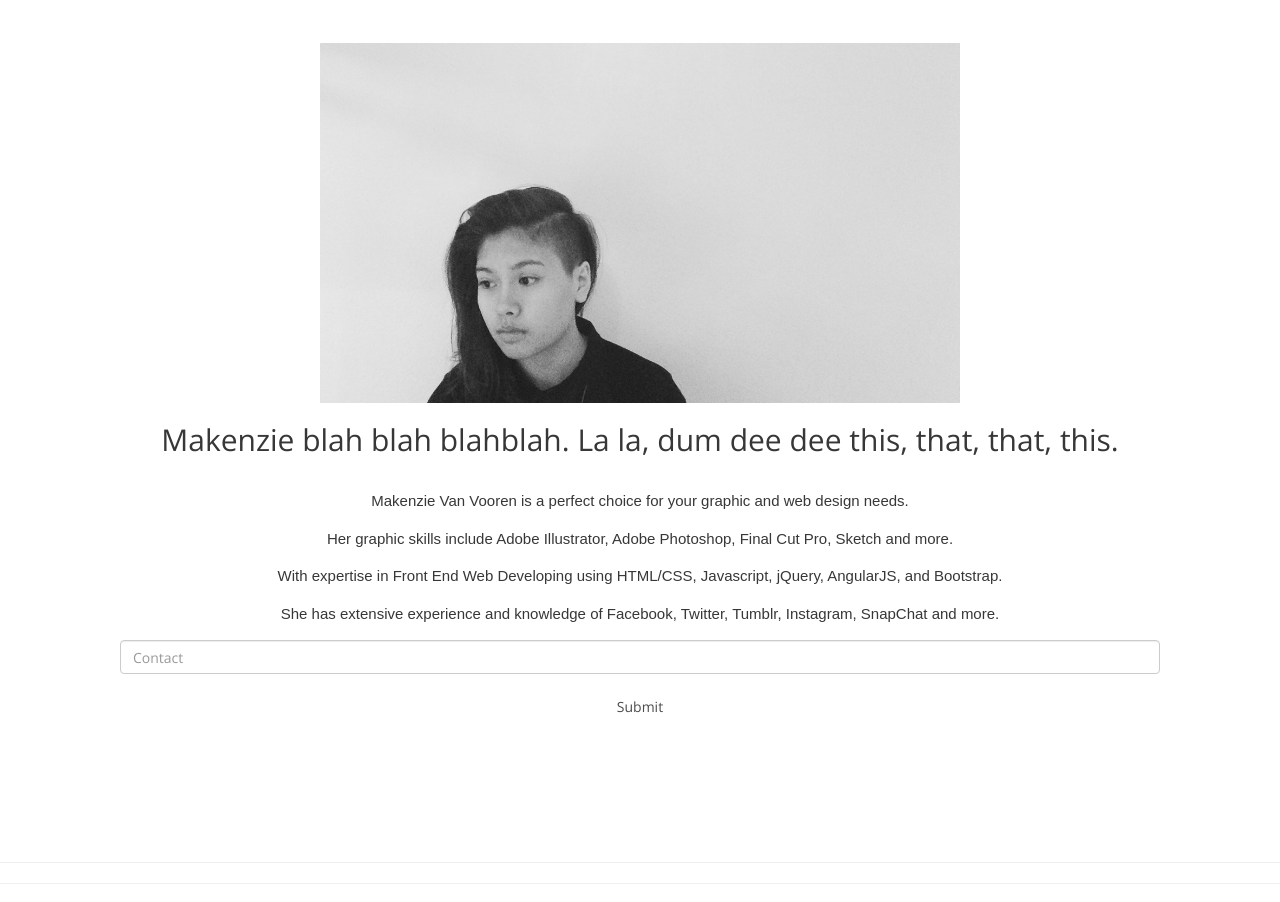
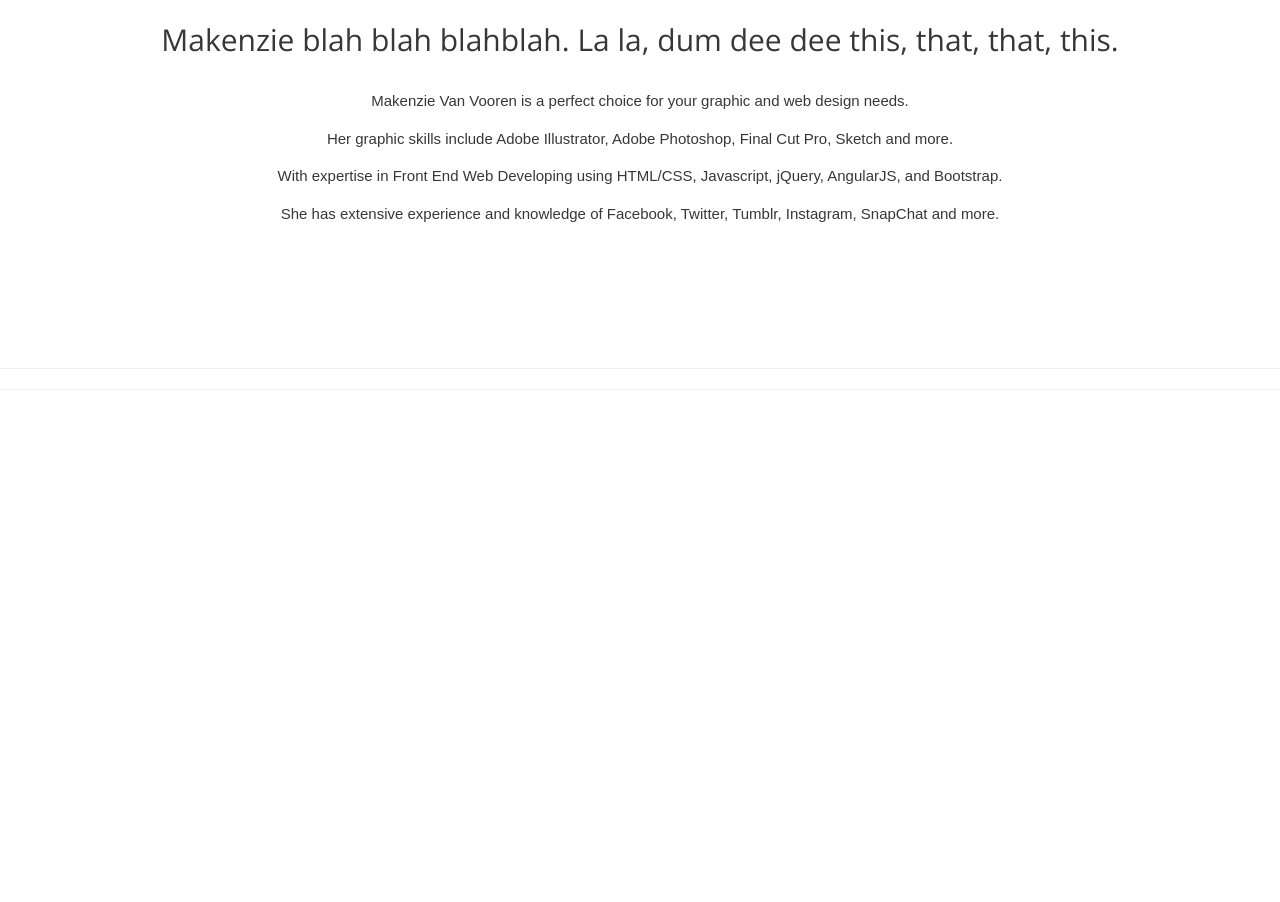
Before and after one commit to kenziesauce/sitesite, a website: page index.html at #/about in a window 1280 px wide. Shown: the part 540-1442 px from the top of the page. After the commit the page ends 950 px from the top, so only its background shows below. Drawn offline with nearby package versions, Linux system fonts and the light colour scheme; some packages are replaced by stand-ins of ours.

Commit message:
commented out

```diff
--- a/index.html
+++ b/index.html
@@ -2,7 +2,7 @@
 <html lang="en-us" ng-app="scotchApp" >
   <head>
     <meta charset="UTF-8">
-    <title>MAKENZIE VAN VOOREN by kenziesauce</title>
+    <title>MAKENZIE VAN VOOREN</title>
     <meta name="viewport" content="width=device-width, initial-scale=1">
     <link rel="stylesheet" type="text/css" href="stylesheets/normalize.css" media="screen">
 
--- a/pages/home.html
+++ b/pages/home.html
@@ -1,7 +1,7 @@
 <!-- home.html -->
 <div class="jumbotron text-center">
 
-    <img class="image-face img-responsive" src="images/IMG_4754crop.jpg">
+    <!--<img class="image-face img-responsive" src="images/IMG_4754crop.jpg">-->
 
 
 
@@ -31,15 +31,5 @@
 
 
 
-<div class="about-form">
-
-    <form role="search">
-        <div class="form-group">
-            <input type="text" class="form-control" placeholder="Contact">
-        </div>
-        <button id="aboutEmail" type="submit" class="btn btn-default">Submit</button>
-    </form>
 
 </div>
-
-</div>
```
